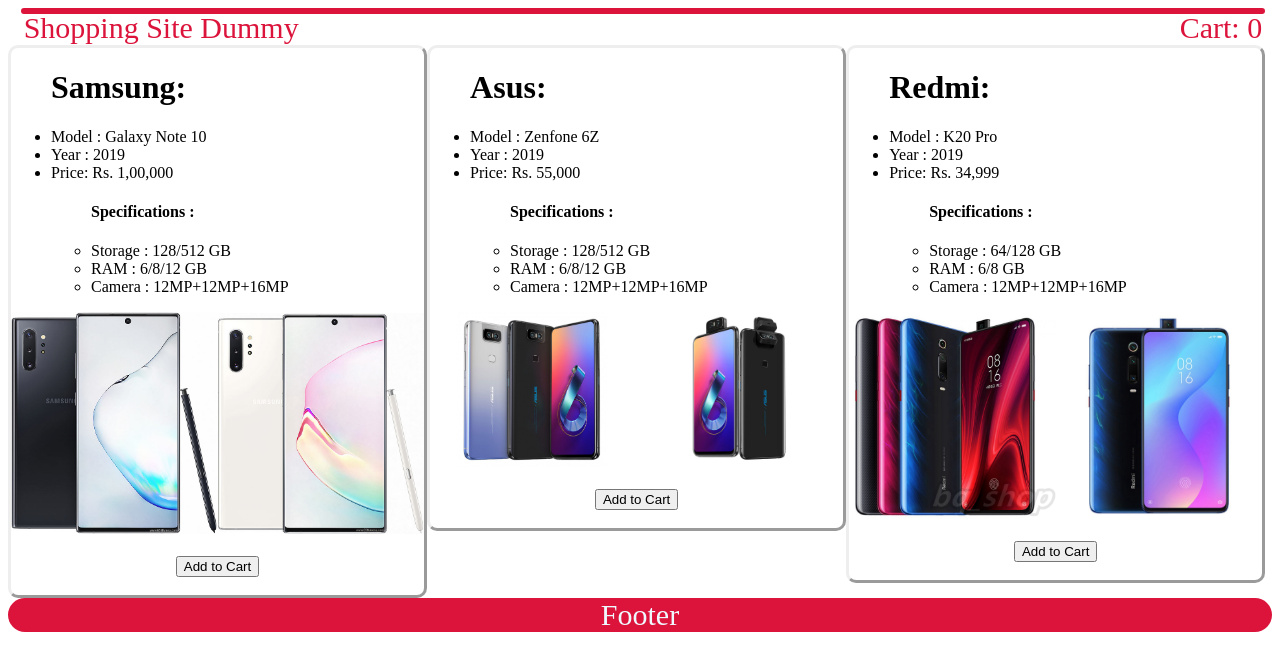
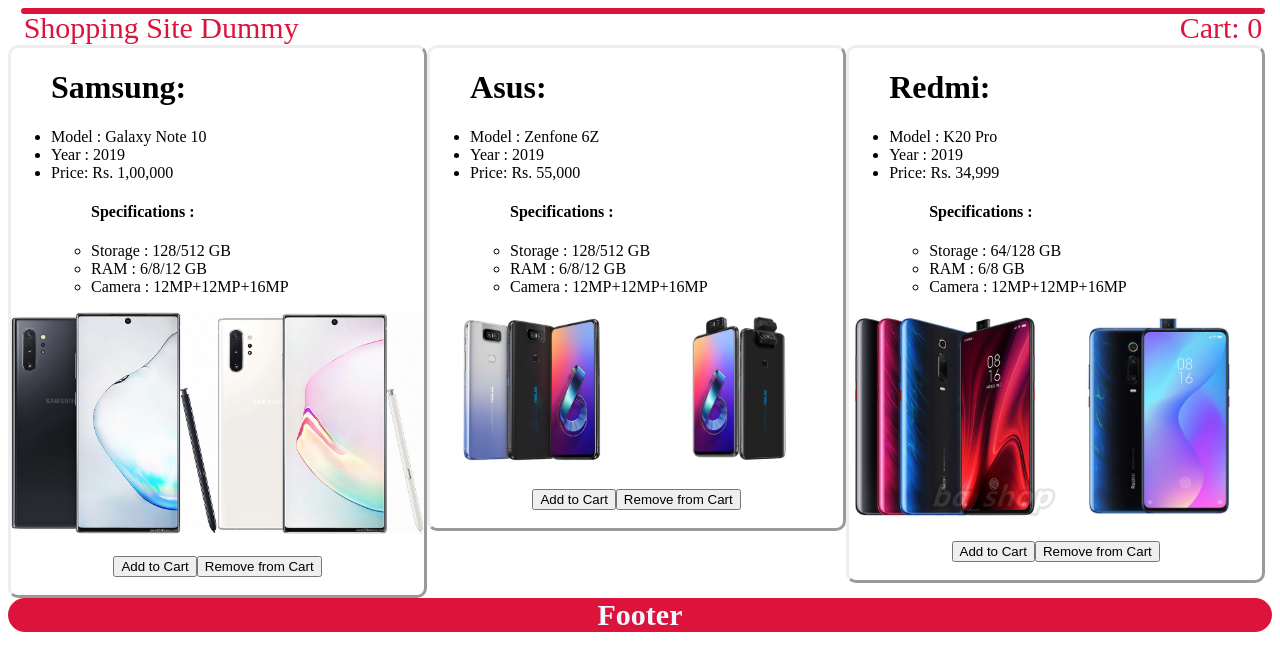
Before and after one commit to v1v3k6/assignment, a React (Create React App) app: page / in a window 1280 px wide. Shown: the top 670 px of the page. Built offline with nearby package versions, Linux system fonts and the light colour scheme.

Commit message:
Misc changes
* Add react-image-zoom package
* Split large functions into chunks for better understanding
* Resize product images to work with react-image-zoom component

```diff
--- a/src/App.js
+++ b/src/App.js
@@ -31,23 +31,39 @@
     }
   }
 
-  AddToCart()
+  AddToCart(val)
+  {
+    if(val != -1 || this.state.qty>0)
     {
       this.setState({
-      qty: this.state.qty + 1
+      qty: this.state.qty + val
     });
     }
+    else
+      alert("Cart is empty! Please add before removing...");
+  }
 
-  render() {
-    return (
-      <div className="App">
-        <header id="hroot">
+  setHeader()
+  {
+    return(
+
       <div id="hinner">
         <div id="hleft">Shopping Site Dummy</div>
         <div id="hright">Cart: {this.state.qty}</div>
       </div>
-        </header>
-        <div id="croot">
+    );
+  }
+
+  setFooter()
+  {
+    return(
+      <strong>Footer</strong>
+    );
+  }
+
+  loadContent()
+  {
+    return(
     <div id="content">
       {Object.keys(product_data.Brand).map(manufacturers => (
         <div id="product">
@@ -57,13 +73,20 @@
                 <div id={specs}>{this.parseData(product_data,manufacturers, specs)}</div>
               ))}
           </ul>
-              <div><img height="500px" width="450px" id="Pics" src={product_data.Brand[manufacturers].Pics[0]} alt={manufacturers} /><img height="500px" width="450px" id="Pics" src={product_data.Brand[manufacturers].Pics[1]} alt={manufacturers} /></div><br />
-              <center><button onClick={this.AddToCart}>Add to Cart</button></center><br />
+          <div><img height="600px" width="550px" id="Pics" src={product_data.Brand[manufacturers].Pics[0]} alt={manufacturers} /><img height="500px" width="450px" id="Pics" src={product_data.Brand[manufacturers].Pics[1]} alt={manufacturers} /></div><br />
+          <center><button onClick={(param) => this.AddToCart(1)}>Add to Cart</button><button onClick={(param) => this.AddToCart(-1)}>Remove from Cart</button></center><br />
         </div>
         ))}
     </div>
-        </div>
-        <footer id="froot">Footer</footer>
+    );
+  }
+
+  render() {
+    return (
+      <div className="App">
+        <header id="hroot">{this.setHeader()}</header>
+        <div id="croot">{this.loadContent()}</div>
+        <footer id="froot">{this.setFooter()}</footer>
       </div>
     );
   }
```
Lines whose indentation alone changed are shown as unchanged.
